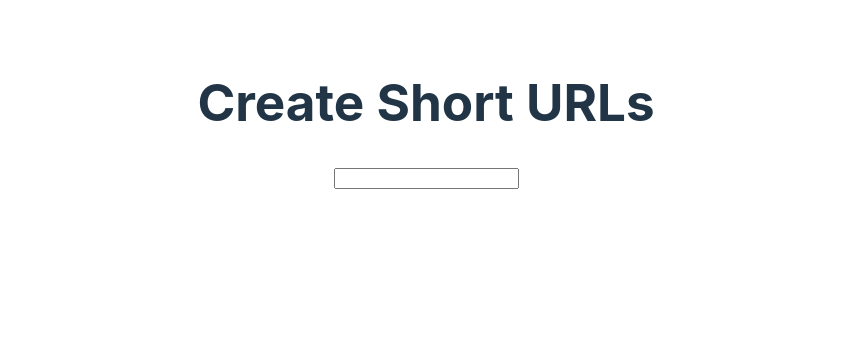
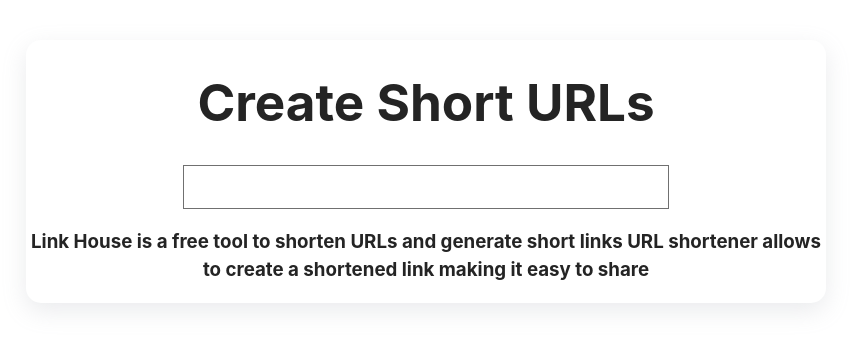
Before and after one commit to evenb1/link-shortner, a React (Vite) app: page / in a window 1280 px wide. Shown: the top 346 px of the page, without its empty margins (214-1066 px from the left). Built offline with nearby package versions, Linux system fonts and the light colour scheme.

Commit message:
h3 description and css changes to style

```diff
--- a/src/App.css
+++ b/src/App.css
@@ -1,6 +1,28 @@
 #root {
   max-width: 1280px;
-  margin: 0 auto;
+  margin: auto;
   padding: 2rem;
   text-align: center;
+  justify-content: center;
+  align-items: center;
 }
+.input-div {
+  color: #242424;
+  margin: auto;
+  display: flex;
+  flex-direction: column;
+  place-items: center;
+  min-width: 120px;
+  max-width: 800px;
+  max-height: 500px;
+  min-height: 250px;
+  background-color: white;
+  border-radius: 15px;
+  box-shadow: rgba(149, 157, 165, 0.2) 0px 8px 24px;
+}
+.input-div input{
+  width:60%;
+  height: 40px;
+  border: 0.5px solid rgb(112, 112, 112);
+
+}
--- a/src/App.jsx
+++ b/src/App.jsx
@@ -1,5 +1,6 @@
 import { useState } from 'react'
 import './App.css'
+
 
 function App() {
   const [count, setCount] = useState(0)
@@ -10,6 +11,11 @@
 
       <h1>Create Short URLs</h1>
       <input className='link-input' type='text'></input>
+      <div className='description'>
+
+      </div>
+      <h3>Link House is a free tool to shorten URLs and generate short links
+      URL shortener allows to create a shortened link making it easy to share</h3>
     </div>
   )
 }
--- a/src/index.css
+++ b/src/index.css
@@ -3,9 +3,8 @@
   line-height: 1.5;
   font-weight: 400;
 
-  color-scheme: light dark;
   color: rgba(255, 255, 255, 0.87);
-  background-color: #242424;
+  background-color: white;
 
   font-synthesis: none;
   text-rendering: optimizeLegibility;
@@ -14,47 +13,8 @@
 }
 
 
-.input-div {
-  margin: 0;
-  display: block;
-  place-items: center;
-  min-width: 320px;
-  min-height: 100vh;
-}
 
 h1 {
   font-size: 3.2em;
   line-height: 1.1;
 }
-
-button {
-  border-radius: 8px;
-  border: 1px solid transparent;
-  padding: 0.6em 1.2em;
-  font-size: 1em;
-  font-weight: 500;
-  font-family: inherit;
-  background-color: #1a1a1a;
-  cursor: pointer;
-  transition: border-color 0.25s;
-}
-button:hover {
-  border-color: #646cff;
-}
-button:focus,
-button:focus-visible {
-  outline: 4px auto -webkit-focus-ring-color;
-}
-
-@media (prefers-color-scheme: light) {
-  :root {
-    color: #213547;
-    background-color: #ffffff;
-  }
-  a:hover {
-    color: #747bff;
-  }
-  button {
-    background-color: #f9f9f9;
-  }
-}
```
